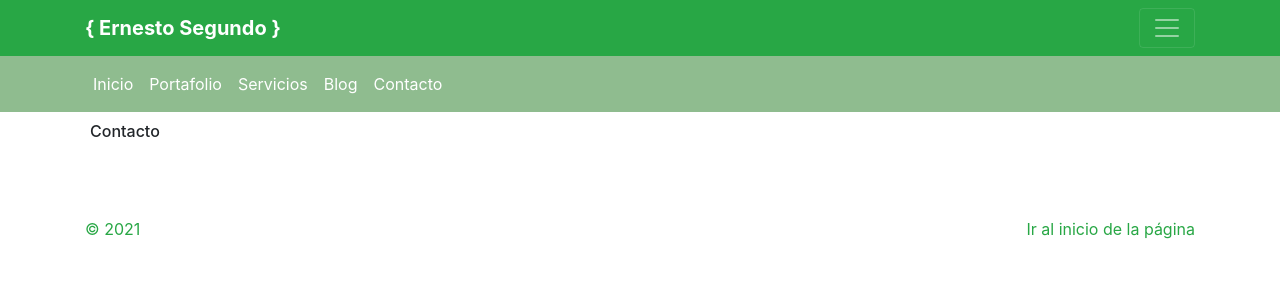
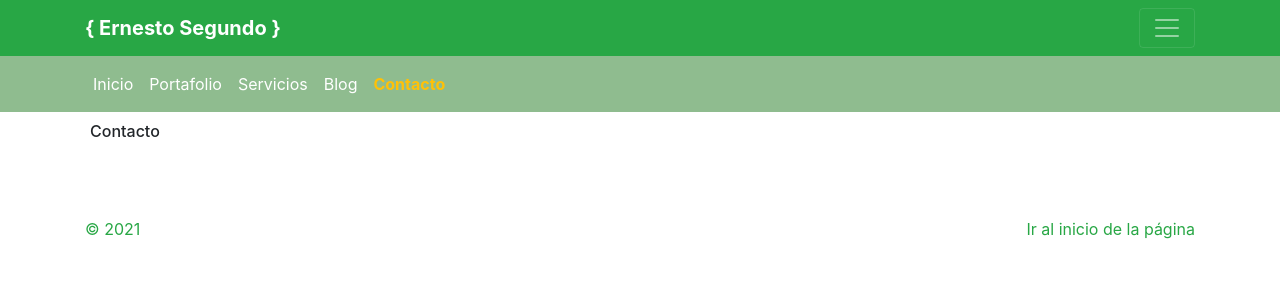
Before and after one commit to ernestosegundo/ernestosegundo, a Django app: page /contacto/ in a window 1280 px wide. Shown: the top 300 px of the page. Run offline with Django 3.2, Linux system fonts and the light colour scheme; some libraries are stand-ins or nearby versions.

Commit message:
Formato a la barra de secciones del header

```diff
--- a/presentacion/templates/presentacion/header.html
+++ b/presentacion/templates/presentacion/header.html
@@ -44,11 +44,11 @@
     <div class="container">
         <div class="collapse navbar-collapse text-white" id="navbars">
             <ul class="navbar-nav mr-auto">
-                <li class="nav-item"><a class="nav-link text-white" href="{% url 'presentacion' %}">Inicio</a></li>
-                <li class="nav-item"><a class="nav-link text-white" href="{% url 'portafolio' %}">Portafolio</a></li>
-                <li class="nav-item"><a class="nav-link text-white" href="{% url 'servicios' %}">Servicios</a></li>
-                <li class="nav-item"><a class="nav-link text-white" href="{% url 'blog' %}">Blog</a></li>
-                <li class="nav-item"><a class="nav-link text-white" href="{% url 'contacto' %}">Contacto</a></li>
+                <li class="nav-item"><a class="nav-link {% if request.path == '/' %} text-warning font-weight-bold {% else %} text-white {% endif %}" href="{% url 'presentacion' %}">Inicio</a></li>
+                <li class="nav-item"><a class="nav-link {% if request.path == '/portafolio/' %} text-warning font-weight-bold {% else %} text-white {% endif %}" href="{% url 'portafolio' %}">Portafolio</a></li>
+                <li class="nav-item"><a class="nav-link {% if request.path == '/servicios/' %} text-warning font-weight-bold {% else %} text-white {% endif %}" href="{% url 'servicios' %}">Servicios</a></li>
+                <li class="nav-item"><a class="nav-link {% if request.path == '/blog/' %} text-warning font-weight-bold {% else %} text-white {% endif %}" href="{% url 'blog' %}">Blog</a></li>
+                <li class="nav-item"><a class="nav-link {% if request.path == '/contacto/' %} text-warning font-weight-bold {% else %} text-white {% endif %}" href="{% url 'contacto' %}">Contacto</a></li>
             </ul>
         </div>
     </div>
```
